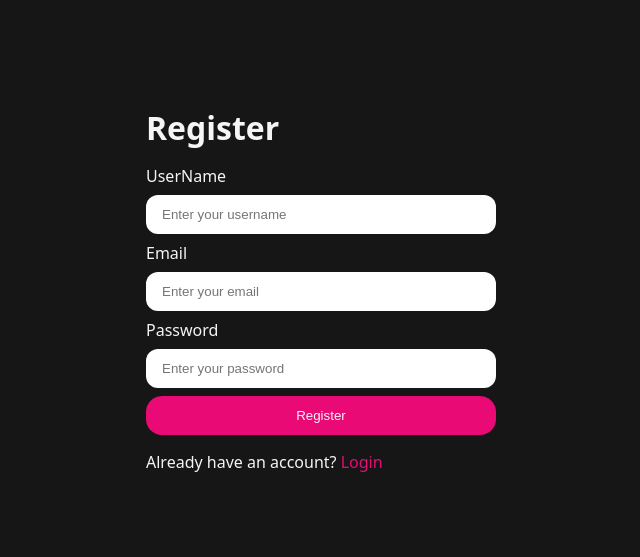
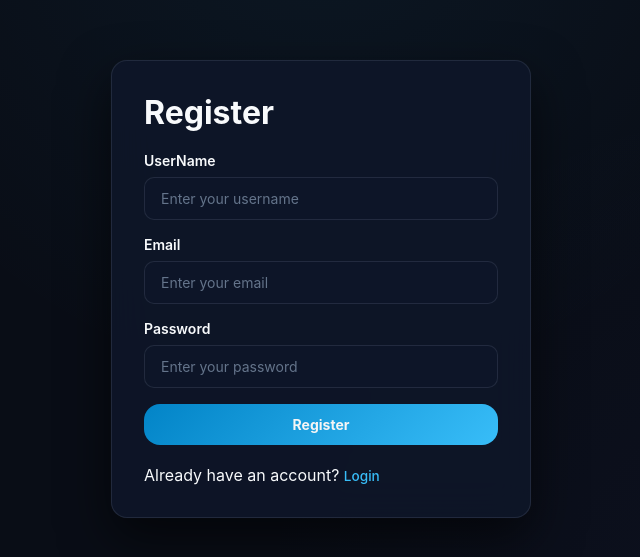
Before and after one commit to itskunal01/GenAI_Resume_Analyzer, a React app in the folder Frontend/: page /register in a window 1280 px wide. Shown: the part 111-668 px from the top of the page, without its empty margins (319-959 px from the left). Built offline with nearby package versions, Linux system fonts and the light colour scheme; no server answers; the HTML template or start-up script is replaced by a standard one.

Commit message:
login and reg  page Ui improved

```diff
--- a/Frontend/src/features/auth/auth.form.scss
+++ b/Frontend/src/features/auth/auth.form.scss
@@ -1,49 +1,123 @@
-main{
+// ── Variables (Aether Platinum / Midnight Executive) ─────────────────────────
+$bg-page:        #090D16;
+$bg-card:        rgba(15, 23, 42, 0.85);
+$bg-input:       rgba(15, 23, 42, 0.7);
+$border-color:   rgba(148, 163, 184, 0.15);
+$border-hover:   #94A3B8;
+
+$text-primary:   #F8FAFC;
+$text-muted:     #64748B;
+
+$accent:         #38BDF8;
+$accent-glow:    rgba(56, 189, 248, 0.15);
+$gradient-accent: linear-gradient(135deg, #0284C7 0%, #38BDF8 100%);
+$font-stack:     'Plus Jakarta Sans', 'Inter', system-ui, -apple-system, BlinkMacSystemFont, 'Segoe UI', Roboto, sans-serif;
+
+// ── Styled Elements ─────────────────────────────────────────────────────────
+main {
   min-height: 100vh;
   width: 100%;
-
   display: flex;
   justify-content: center;
   align-items: center;
+  background-color: $bg-page;
+  background-image:
+    radial-gradient(circle at 50% 0%, rgba(56, 189, 248, 0.06) 0%, transparent 50%),
+    radial-gradient(circle at 85% 90%, rgba(99, 102, 241, 0.04) 0%, transparent 40%);
+  font-family: $font-stack;
+  color: $text-primary;
+  padding: 1.5rem;
 
+  .form-container {
+    min-width: 350px;
+    max-width: 420px;
+    width: 100%;
+    display: flex;
+    flex-direction: column;
+    gap: 1.25rem;
+    padding: 2rem;
+    background-color: $bg-card;
+    border: 1px solid $border-color;
+    border-radius: 16px;
+    box-shadow: 0 20px 50px rgba(0, 0, 0, 0.6), 0 0 1px rgba(255, 255, 255, 0.1);
+    backdrop-filter: blur(20px);
+  }
 
-.form-container{
-    min-width: 350px;
+  form {
     display: flex;
     flex-direction: column;
     gap: 1rem;
+
+    button[type="submit"] {
+      width: 100%;
+      padding: 0.8rem 1.6rem;
+      margin-top: 0.5rem;
+      background: $gradient-accent;
+      color: #0F172A;
+      font-size: 0.875rem;
+      font-weight: 700;
+      border: none;
+      border-radius: 10px;
+      cursor: pointer;
+      transition: all 0.2s ease-in-out;
+      font-family: $font-stack;
+
+      &:hover {
+        box-shadow: 0 4px 15px $accent-glow;
+        opacity: 0.95;
       }
 
-
-form{
-    display:flex;
-    flex-direction: column;
-    gap:0.5rem;
+      &:active {
+        transform: scale(0.98);
+      }
+    }
   }
 
-.input-group{
+  .input-group {
     display: flex;
     flex-direction: column;
-
     gap: 0.5rem;
 
-    input{
-        border: none;
+    label {
+      font-size: 0.875rem;
+      font-weight: 600;
+      color: $text-primary;
+    }
+
+    input {
+      border: 1px solid $border-color;
       outline: none;
       padding-inline: 1rem;
       padding-block: 0.75rem;
-        border-radius: 0.75rem;
+      border-radius: 10px;
+      background-color: $bg-input;
+      color: $text-primary;
+      font-family: $font-stack;
+      font-size: 0.875rem;
+      transition: all 0.2s ease-in-out;
+
+      &::placeholder {
+        color: $text-muted;
       }
 
-
-
-
+      &:focus {
+        border-color: $accent;
+        box-shadow: 0 0 0 3px $accent-glow;
+        background-color: rgba(15, 23, 42, 0.95);
+      }
+    }
   }
 
-a{
-        color:#e90a76;
+  a {
+    color: $accent;
+    font-size: 0.85rem;
+    font-weight: 500;
     text-decoration: none;
+    transition: opacity 0.2s ease-in-out;
+
+    &:hover {
+      text-decoration: underline;
+      opacity: 0.9;
     }
-
-
   }
+}
--- a/Frontend/src/style.scss
+++ b/Frontend/src/style.scss
@@ -1,23 +1,68 @@
 @use "./style/button.scss";
 
+// ── Variables (Aether Platinum / Midnight Executive) ─────────────────────────
+$bg-page:        #090D16;
+$text-primary:   #F8FAFC;
+$accent:         #38BDF8;
+$accent-glow:    rgba(56, 189, 248, 0.15);
+$gradient-accent: linear-gradient(135deg, #0284C7 0%, #38BDF8 100%);
+$font-stack:     'Plus Jakarta Sans', 'Inter', system-ui, -apple-system, BlinkMacSystemFont, 'Segoe UI', Roboto, sans-serif;
 
-
-
-*{
-    margin: 0%;
-    padding: 0%;
-    box-sizing: border-box;
+* {
+  margin: 0;
+  padding: 0;
+  box-sizing: border-box;
 }
 
 html,
 body,
-#root{
-    width: 100%;
-    background-color: #161616;
-    color: whitesmoke;
-    font-family: system-ui, -apple-system, BlinkMacSystemFont, 'Segoe UI', Roboto, Oxygen, Ubuntu, Cantarell, 'Open Sans', 'Helvetica Neue', sans-serif;
+#root {
+  width: 100%;
+  min-height: 100vh;
+  background-color: $bg-page;
+  background-image:
+    radial-gradient(circle at 50% 0%, rgba(56, 189, 248, 0.06) 0%, transparent 50%),
+    radial-gradient(circle at 85% 90%, rgba(99, 102, 241, 0.04) 0%, transparent 40%);
+  color: $text-primary;
+  font-family: $font-stack;
 }
 
-.highlight{
-    color: #931b6b;
+// ── Highlight Text ───────────────────────────────────────────────────────────
+.highlight {
+  color: $accent;
+  font-weight: 600;
 }
+
+// ── Theme Button Style ────────────────────────────────────────────────────────
+.btn,
+button {
+  display: inline-flex;
+  align-items: center;
+  justify-content: center;
+  gap: 0.5rem;
+  padding: 0.8rem 1.6rem;
+  background: $gradient-accent;
+  color: #0F172A;
+  font-size: 0.875rem;
+  font-weight: 700;
+  border: none;
+  border-radius: 10px;
+  cursor: pointer;
+  transition: all 0.2s ease-in-out;
+  font-family: $font-stack;
+
+  &:hover {
+    box-shadow: 0 4px 15px $accent-glow;
+    opacity: 0.95;
+  }
+
+  &:active {
+    transform: scale(0.98);
+  }
+
+  &:disabled {
+    opacity: 0.5;
+    cursor: not-allowed;
+    box-shadow: none;
+  }
+}
```
Lines whose indentation alone changed are shown as unchanged.
